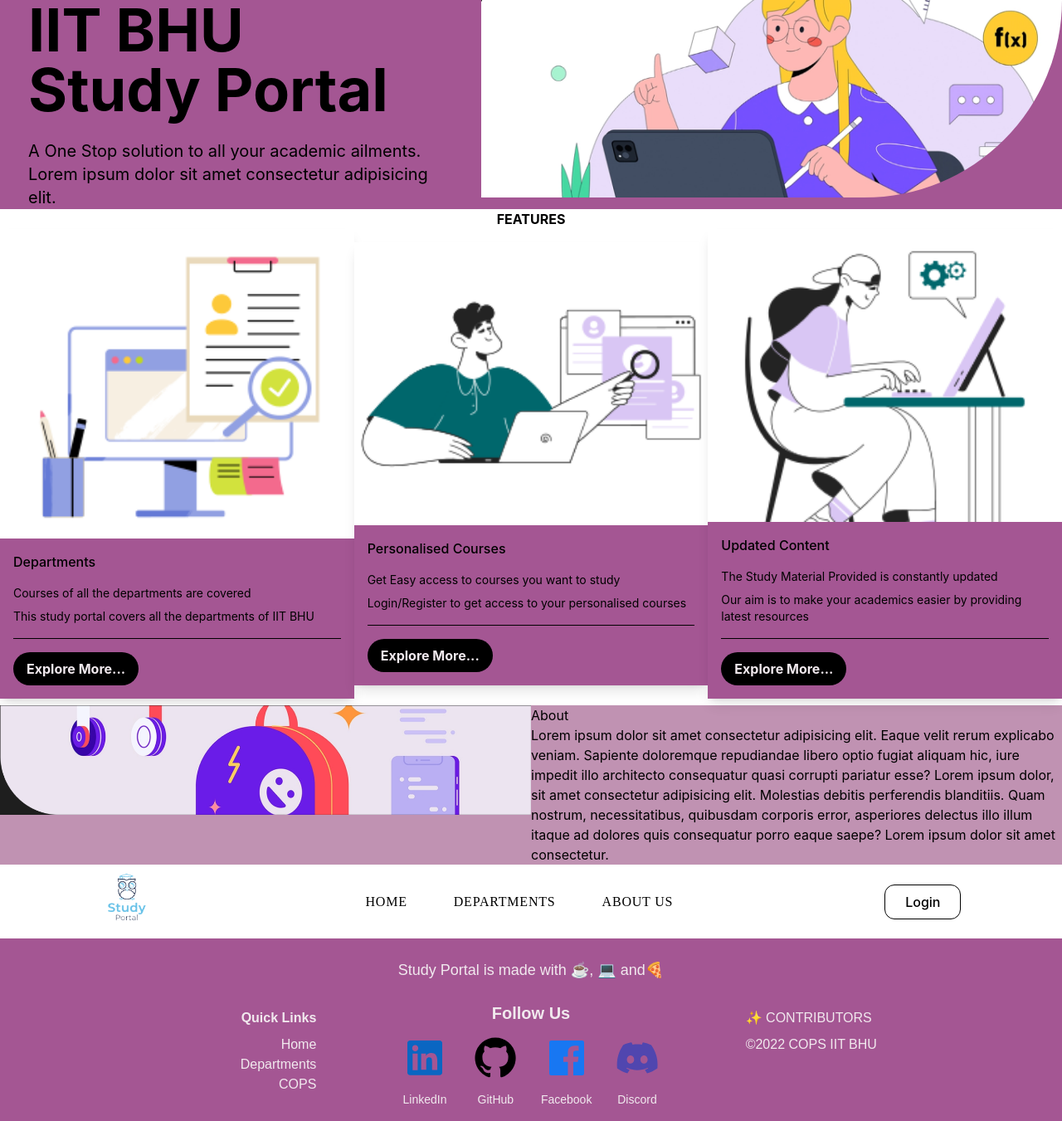
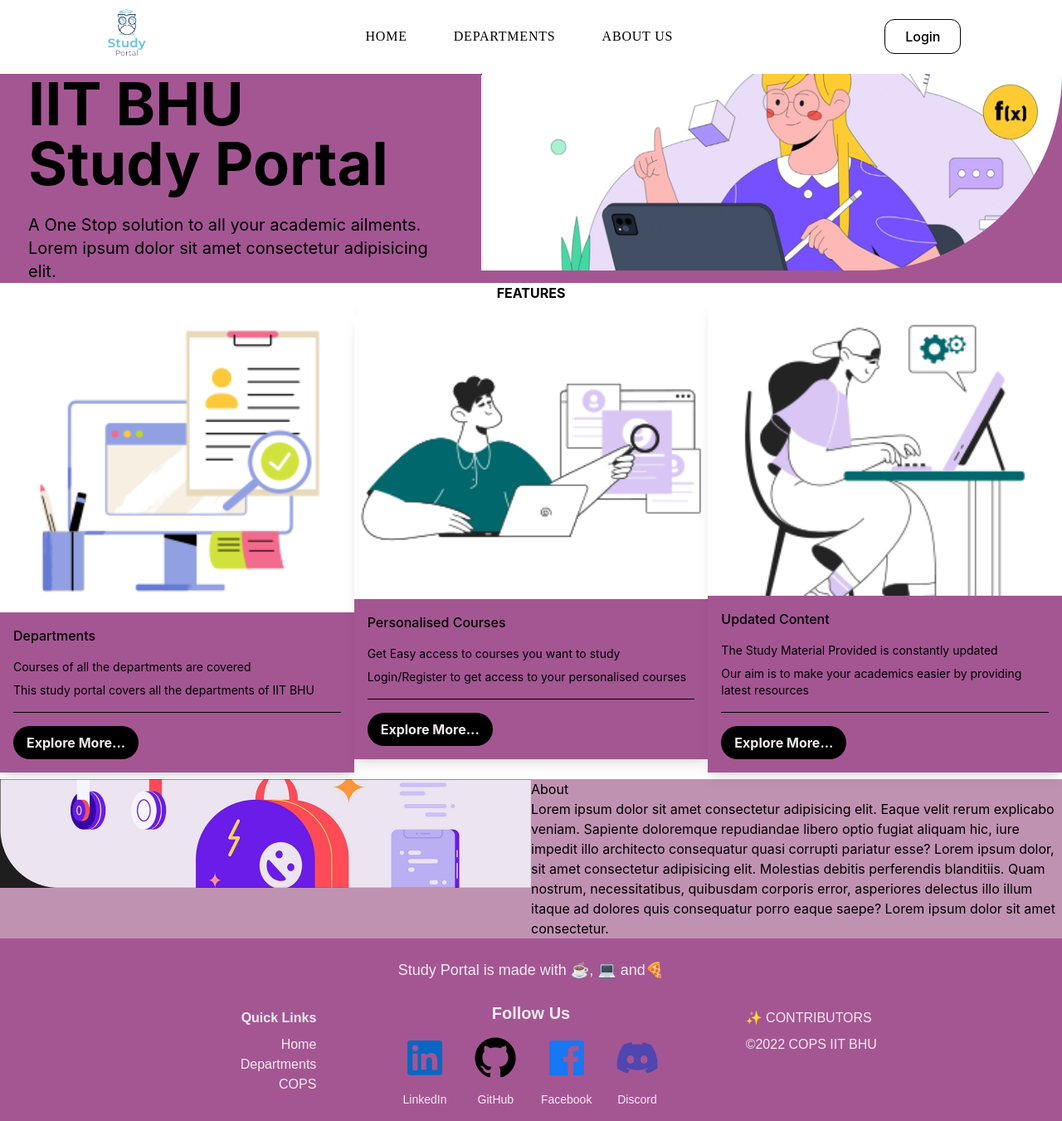
Before and after one commit to COPS-IITBHU/Study-Portal, a Next.js app: page / in a window 1280 px wide. Shown: the whole page at 83% size. Built offline with nearby package versions, Linux system fonts and the light colour scheme; a web font is replaced by a local one.

Commit message:
Updated PR for navbar layout

```diff
--- a/components/layout.tsx
+++ b/components/layout.tsx
@@ -4,8 +4,8 @@ import Navbar from './Navbar/Navbar'
 const Layout = ({ children }) => {
 	return (
 		<div>
+			<Navbar/>
 			<main>{children}</main>
-			<Navbar/>
 			<Footer />
 		</div>
 	)
--- a/package.json
+++ b/package.json
@@ -14,7 +14,8 @@
     "@reacticons/ionicons": "^6.0.4",
     "next": "13.0.6",
     "react": "18.2.0",
-    "react-dom": "18.2.0"
+    "react-dom": "18.2.0",
+    "react-icons": "^4.7.1"
   },
   "devDependencies": {
     "@types/node": "^18.11.12",
```
Also changed, not shown: 1 other file (tests, documents, lock files or other folders).
